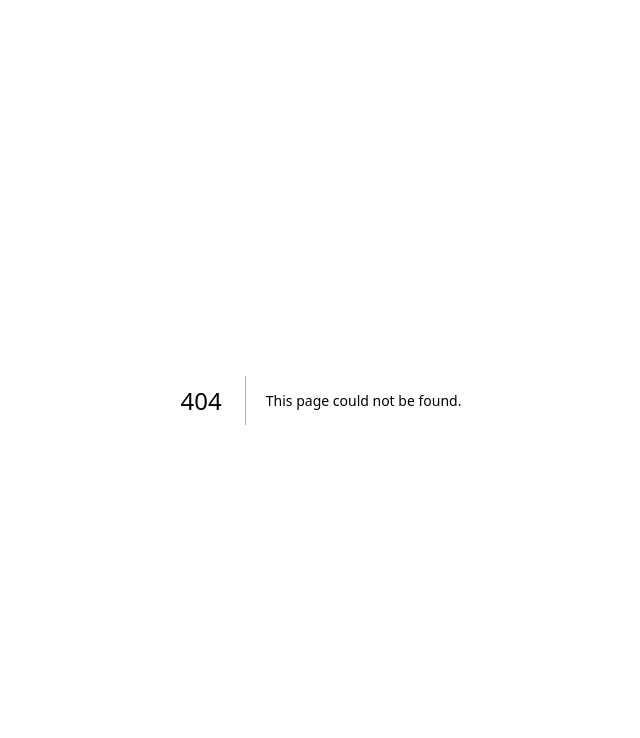
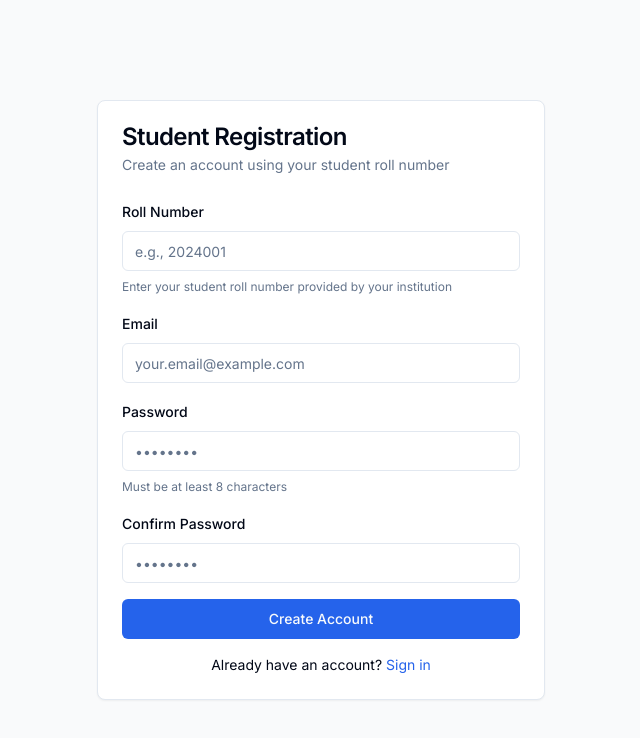
Before and after one commit to ocemtechies-official/Ocem-Seat-Planner, a Next.js app: page /register in a window 1280 px wide. Before the commit this address had no page. Shown: the top 738 px of the page, without its empty margins (319-959 px from the left). Built offline with nearby package versions, Linux system fonts and the light colour scheme.

Commit message:
Auto-commit: Agent tool execution

```diff
--- /dev/null
+++ b/src/app/(auth)/login/page.tsx
@@ -0,0 +1,9 @@
+import { LoginForm } from "@/components/auth/LoginForm";
+
+export default function LoginPage() {
+  return (
+    <div className="flex min-h-screen items-center justify-center bg-gray-50 px-4 py-12 sm:px-6 lg:px-8">
+      <LoginForm />
+    </div>
+  );
+}
--- /dev/null
+++ b/src/app/(auth)/register/page.tsx
@@ -0,0 +1,9 @@
+import { RegisterForm } from "@/components/auth/RegisterForm";
+
+export default function RegisterPage() {
+  return (
+    <div className="flex min-h-screen items-center justify-center bg-gray-50 px-4 py-12 sm:px-6 lg:px-8">
+      <RegisterForm />
+    </div>
+  );
+}
```
